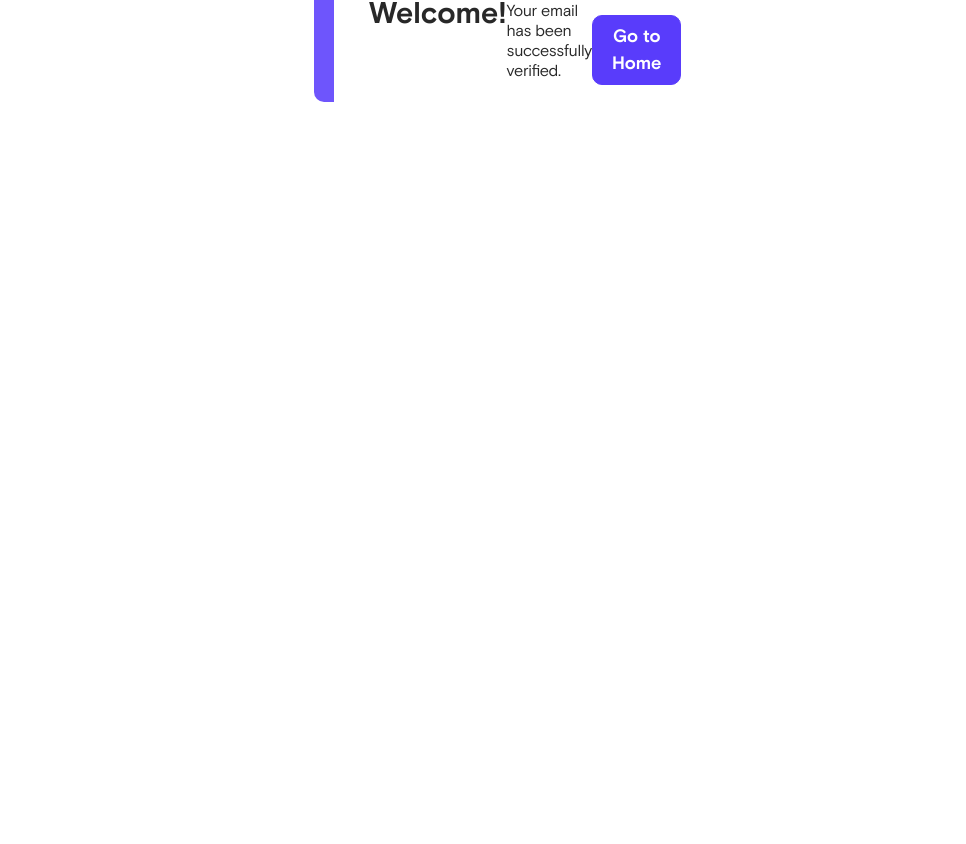
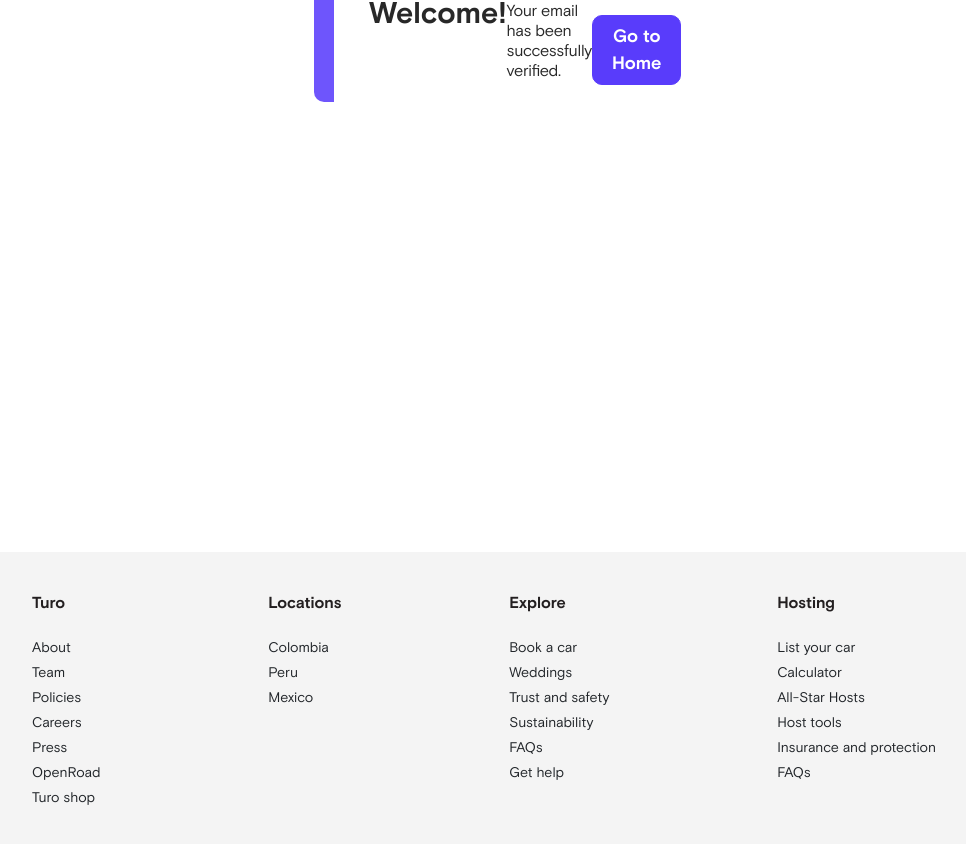
Before and after one commit to Jorgeosky/proyecto-rac, a React (Create React App) app: page /emailverified/1 in a window 1280 px wide. Shown: the part 308-1152 px from the top of the page, without its empty margins (156-1122 px from the left). Before the commit the page ends 860 px from the top, so only its background shows below. Built offline with nearby package versions, Linux system fonts and the light colour scheme; no server answers.

Commit message:
add footer

```diff
--- a/src/App.js
+++ b/src/App.js
@@ -1,5 +1,6 @@
 import React from 'react';
 import { Route, Routes } from 'react-router-dom';
+import Footer from './components/Footer';
 import { NavbarSearch } from './components/searchVehicle/NavbarSearch';
 import CarPage from './pages/CarPage';
 import ChangePassword from './pages/ChangePassword';
@@ -30,6 +31,7 @@
           <Route element={<EmailVerified />} path=":token" />
         </Route>
       </Routes>
+      <Footer />
     </>
   );
 }
--- /dev/null
+++ b/src/components/Footer.js
@@ -0,0 +1,52 @@
+import React from 'react';
+
+export default function Footer() {
+  return (
+    <footer className="footerContainer">
+      <div className="firstContent">
+        <div className="footerList">
+          <h2>Turo</h2>
+          <ul>
+            <li>About</li>
+            <li>Team</li>
+            <li>Policies</li>
+            <li>Careers</li>
+            <li>Press</li>
+            <li>OpenRoad</li>
+            <li>Turo shop</li>
+          </ul>
+        </div>
+        <div className="footerList">
+          <h2>Locations</h2>
+          <ul>
+            <li>Colombia</li>
+            <li>Peru</li>
+            <li>Mexico</li>
+          </ul>
+        </div>
+        <div className="footerList">
+          <h2>Explore</h2>
+          <ul>
+            <li>Book a car</li>
+            <li>Weddings</li>
+            <li>Trust and safety</li>
+            <li>Sustainability</li>
+            <li>FAQs</li>
+            <li>Get help</li>
+          </ul>
+        </div>
+        <div className="footerList">
+          <h2>Hosting</h2>
+          <ul>
+            <li>List your car</li>
+            <li>Calculator</li>
+            <li>All-Star Hosts</li>
+            <li>Host tools</li>
+            <li>Insurance and protection</li>
+            <li>FAQs</li>
+          </ul>
+        </div>
+      </div>
+    </footer>
+  );
+}
--- /dev/null
+++ b/src/styles/components/_Footer.scss
@@ -0,0 +1,43 @@
+.footerContainer {
+  width: 100%;
+  background-color: #f4f4f4;
+  display: flex;
+  justify-content: center;
+  font-size: 16px;
+
+  .firstContent {
+    width: 80%;
+    padding: 40px 60px;
+    display: flex;
+    flex-direction: row;
+    justify-content: space-between;
+
+    .footerList {
+      display: flex;
+      flex-direction: column;
+      justify-content: flex-start;
+
+      h2 {
+        color: rgb(35, 31, 32);
+        font-family: 'Basis Grotesque Pro Bold';
+        font-size: 16px;
+        line-height: 1.5;
+      }
+
+      ul {
+        display: flex;
+        flex-direction: column;
+        align-items: flex-start;
+        margin-block-start: 1em;
+        list-style: none;
+        font-family: 'Basis Grotesque Pro';
+        font-size: 14px;
+        padding-left: 0;
+
+        li {
+          margin-bottom: 4px;
+        }
+      }
+    }
+  }
+}
--- a/src/styles/styles.scss
+++ b/src/styles/styles.scss
@@ -14,3 +14,4 @@
 @import './components/ConfirmEmail';
 @import './components/uploadCar';
 @import './components/CarPage';
+@import './components/Footer';
```
